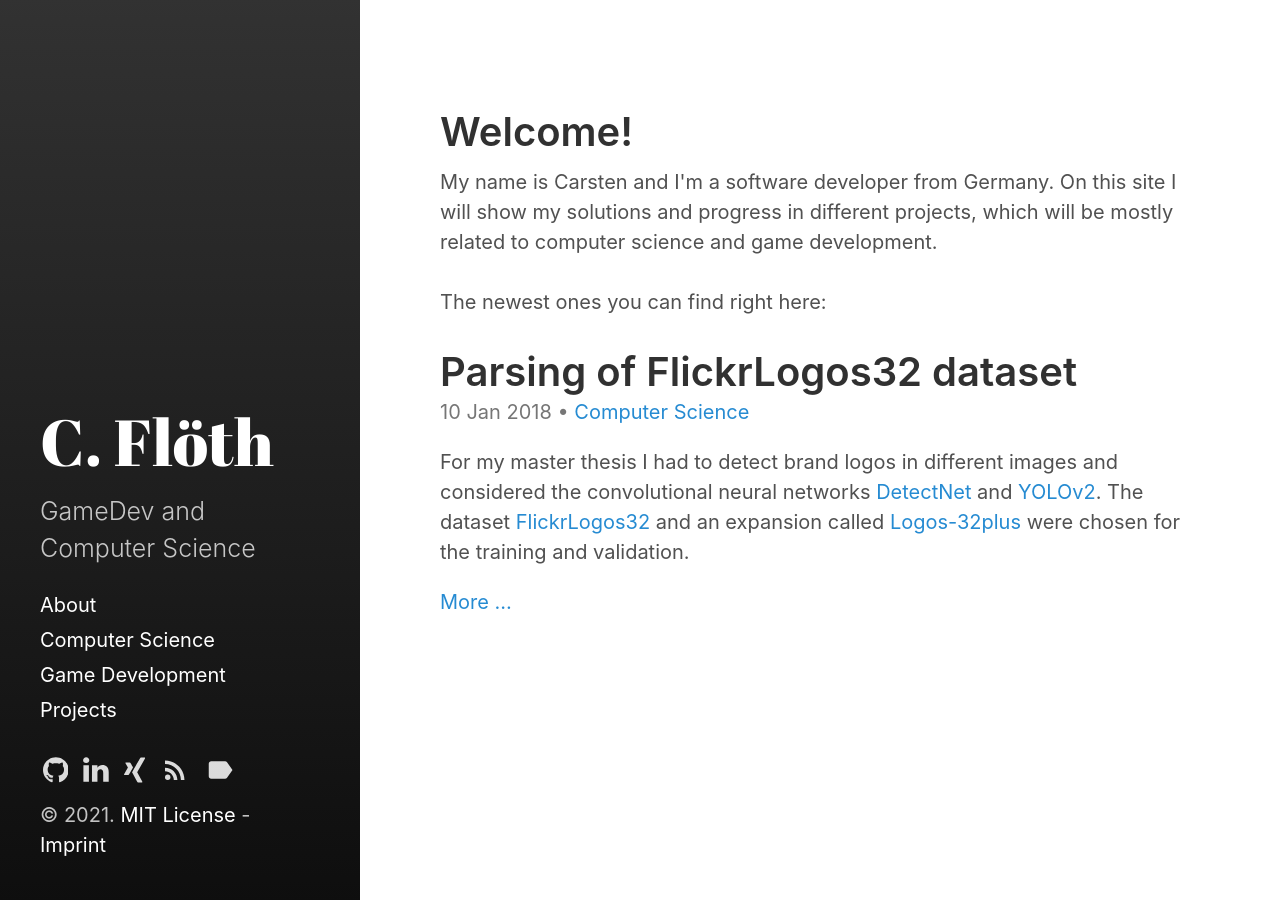
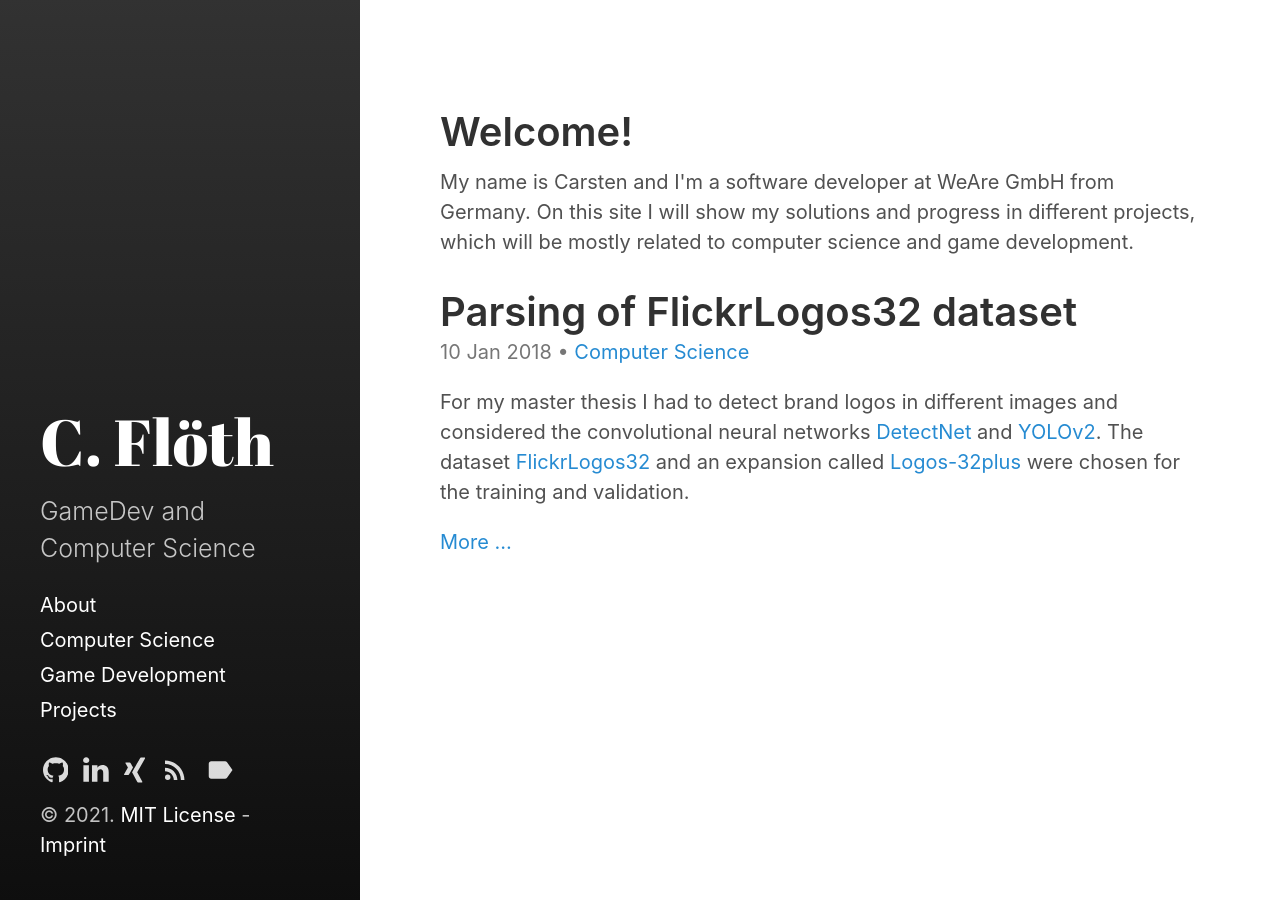
Before and after one commit to TypeCarst/typecarst.github.io, a Jekyll site: the page built from index.html, in a window 1280 px wide. Built offline with Jekyll 4.4.1, drawn with Linux system fonts in a browser that asks for light colours; the list of posts is cut into pages by our own code.

Commit message:
updated index.html

```diff
--- a/index.html
+++ b/index.html
@@ -4,6 +4,4 @@ title: Home
 ---
 <h1>Welcome!</h1>
 
-My name is Carsten and I'm a software developer from Germany. On this site I will show my solutions and progress in different projects, which will be mostly related to computer science and game development. <br><br>
-
-The newest ones you can find right here:<br><br>
+My name is Carsten and I'm a software developer at WeAre GmbH from Germany. On this site I will show my solutions and progress in different projects, which will be mostly related to computer science and game development. <br><br>
```
